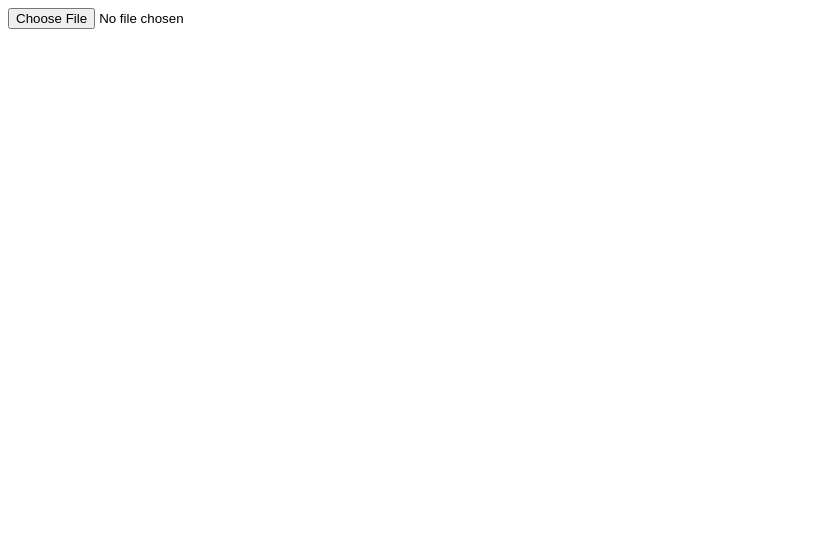
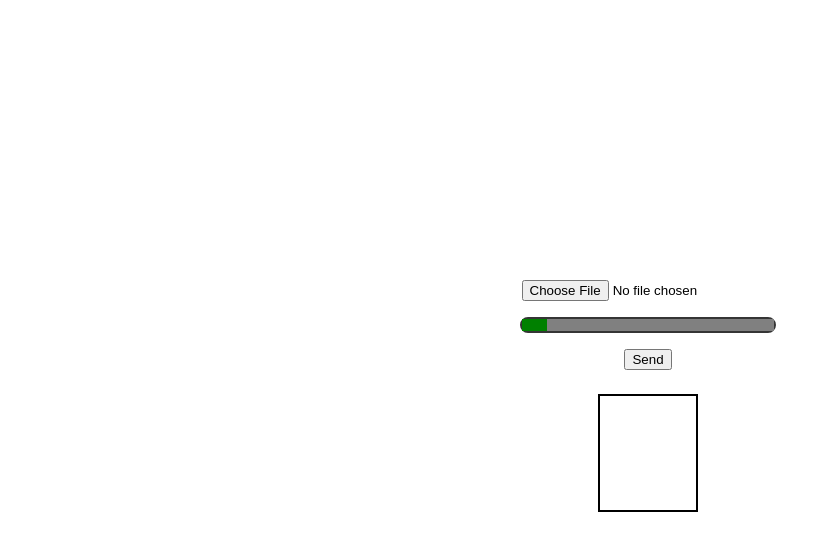
Before and after one commit to luminahi/websocket-form-with-files, a plain HTML site: page client/index.html in a window 1280 px wide. Shown: the whole page, without its empty margins (0-831 px from the left). Drawn offline with nearby package versions, Linux system fonts and the light colour scheme.

Commit message:
feat: create form to send a filetext to server

```diff
--- a/client/index.html
+++ b/client/index.html
@@ -9,8 +9,25 @@
         <script src="main.js"></script>
     </head>
     <body>
-        <form enctype="multipart/form-data">
-            <input type="file" accept=".txt" />
-        </form>
+        <div class="container">
+            <form
+                method="post"
+                action="http://localhost:3000"
+                enctype="multipart/form-data"
+            >
+                <input type="file" name="file" accept=".txt" />
+                <progress value="10" max="100"></progress>
+                <button type="submit">Send</button>
+            </form>
+            <div class="result">
+                <h3 id="filename"></h3>
+                <p id="content"></p>
+            </div>
+        </div>
+        <script
+            src="https://cdn.socket.io/4.7.5/socket.io.min.js"
+            integrity="sha384-2huaZvOR9iDzHqslqwpR87isEmrfxqyWOF7hr7BY6KG0+hVKLoEXMPUJw3ynWuhO"
+            crossorigin="anonymous"
+        ></script>
     </body>
 </html>
--- a/client/main.css
+++ b/client/main.css
@@ -0,0 +1,44 @@
+* {
+    box-sizing: border-box;
+}
+
+html {
+    width: 100%;
+    height: 100%;
+}
+body {
+    width: 100%;
+    height: 100%;
+}
+.container {
+    display: flex;
+    width: 100%;
+    height: 100%;
+    align-items: center;
+    justify-content: center;
+    flex-flow: column wrap;
+}
+
+.result {
+    border: 2px solid black;
+    padding: 48px;
+    margin-block: 24px;
+    text-align: center;
+}
+
+progress {
+    display: block;
+    width: 256px;
+    height: 16px;
+    margin-block: 16px;
+    background-color: rgb(255, 120, 120);
+    border: 2px solid rgb(53, 53, 53);
+    border-radius: 24px;
+}
+
+button,
+input {
+    text-align: center;
+    display: block;
+    margin: 0 auto;
+}
--- a/client/main.js
+++ b/client/main.js
@@ -0,0 +1,27 @@
+window.onload = () => {
+    const form = document.querySelector("form");
+    let socket;
+
+    form.addEventListener("submit", (ev) => {
+        ev.preventDefault();
+
+        const data = new FormData(form);
+
+        fetch("http://localhost:3000/", {
+            method: "POST",
+            body: data,
+        })
+            .then((res) => res.json())
+            .then((res) => {
+                socket = io("http://localhost:4000/");
+                socket.on("message", (data) => console.log(data));
+                socket.emit("message", res.requestId);
+                socket.on("result", (result) => {
+                    const { filename, content } = result;
+                    document.getElementById("filename").innerHTML = filename;
+                    document.getElementById("content").innerHTML = content;
+                    socket.disconnect();
+                });
+            });
+    });
+};
```
